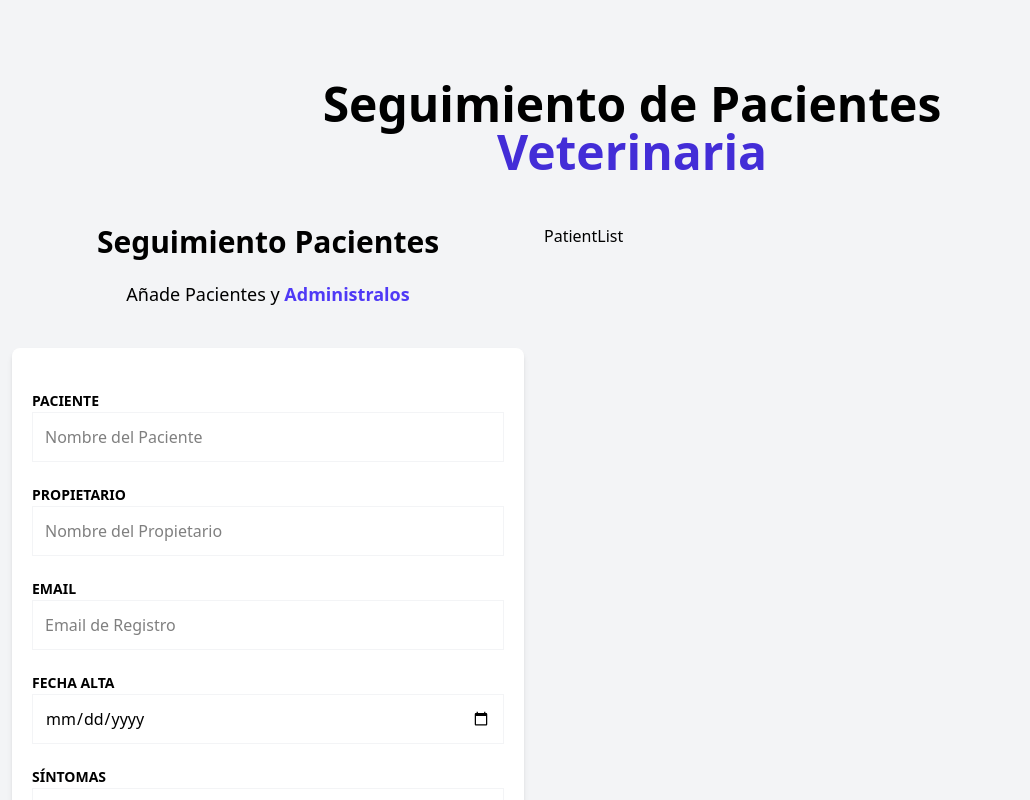
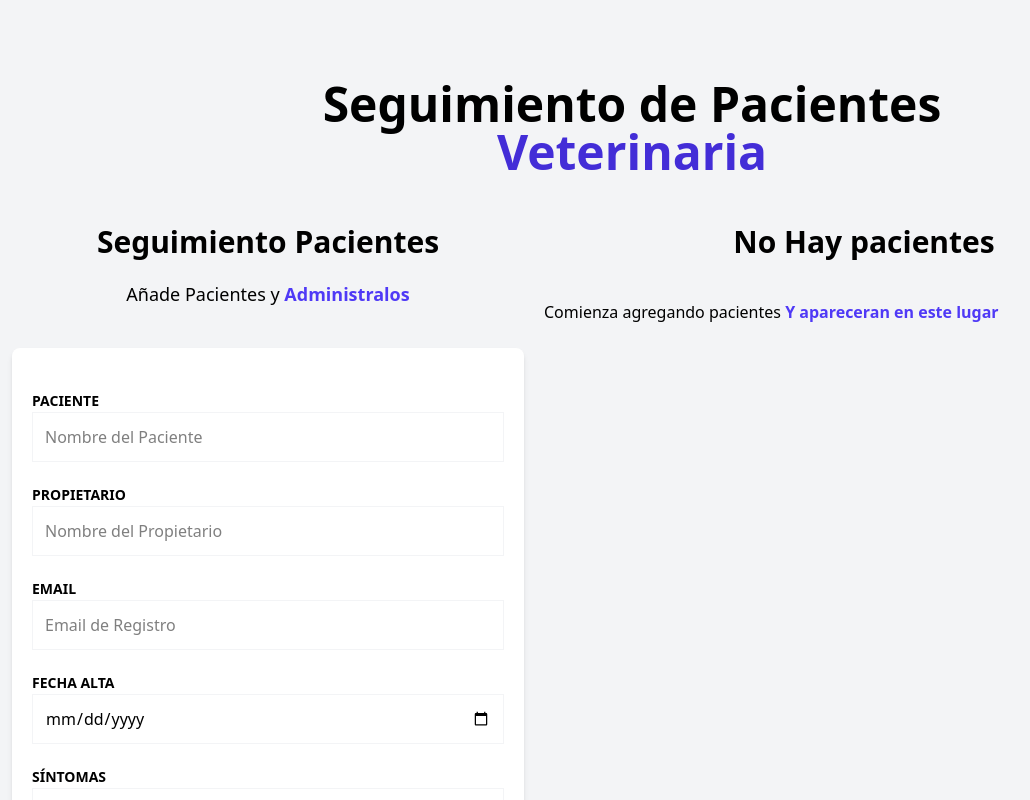
Before and after one commit to Germanilu/Patient-manager-zustand, a React (Vite) app: page / in a window 1280 px wide. Shown: the top 800 px of the page, without its empty margins (8-1038 px from the left). Built offline with nearby package versions, Linux system fonts and the light colour scheme.

Commit message:
Feat: add patient list

```diff
--- a/package.json
+++ b/package.json
@@ -15,12 +15,14 @@
     "react-dom": "^19.1.0",
     "react-hook-form": "^7.56.3",
     "tailwindcss": "^4.1.6",
+    "uuid": "^11.1.0",
     "zustand": "^5.0.4"
   },
   "devDependencies": {
     "@eslint/js": "^9.25.0",
     "@types/react": "^19.1.2",
     "@types/react-dom": "^19.1.2",
+    "@types/uuid": "^10.0.0",
     "@vitejs/plugin-react-swc": "^3.9.0",
     "eslint": "^9.25.0",
     "eslint-plugin-react-hooks": "^5.2.0",
--- /dev/null
+++ b/src/components/PatientDetails.tsx
@@ -0,0 +1,13 @@
+import type { Patient } from "../types"
+
+type PatientDetailsProps = {
+    patient: Patient
+}
+
+export default function PatientDetails({patient}:PatientDetailsProps) {
+  return (
+    <div>
+        {patient.name}
+    </div>
+  )
+}
--- a/src/components/PatientForm.tsx
+++ b/src/components/PatientForm.tsx
@@ -6,8 +6,7 @@ import { usePatientStore } from '../store';
 export default function PatientForm() {
 
     const { register, handleSubmit, formState: { errors } } = useForm<DraftPatient>();
-
-    const {addPatient} = usePatientStore()
+    const addPatient = usePatientStore(state => state.addPatient)
 
     const registerPatient = (data:DraftPatient) => {
         addPatient(data)
--- a/src/components/PatientList.tsx
+++ b/src/components/PatientList.tsx
@@ -1,5 +1,37 @@
+import { usePatientStore } from "../store";
+import PatientDetails from "./PatientDetails";
+
 export default function PatientList() {
+
+  const patients = usePatientStore(state => state.patients);
+  console.log(patients)
   return (
-    <div>PatientList</div>
+    <div className="md:w-1/2 lg:3/5 md:h-screen overflow-y-scroll ">
+      {patients.length ? (
+
+        <>
+          <h2 className="font-black text-3xl text-center">Listado de Pacientes</h2>
+          <p className="text-xl mt-5 mb-10 text-center">Administra tus {''}
+            <span className="text-indigo-600 font-bold">Pacientes y Citas</span>
+          </p>
+          {patients.map(patient => (
+            <PatientDetails
+              key={patient.id}
+              patient={patient}
+            />
+          ) )}
+        </>
+      ):
+      (
+      <>
+        <h2 className="font-black text-3xl text-center">No Hay pacientes</h2>
+        <p className="text-xl mt-5 mb-10 text-center"></p>
+          Comienza agregando pacientes {''}
+          <span className="text-indigo-600 font-bold">Y apareceran en este lugar</span>
+      </>
+      )
+      }
+
+    </div>
   )
 }
--- a/src/store.ts
+++ b/src/store.ts
@@ -1,5 +1,6 @@
 
 import {create} from 'zustand';
+import {v4 as uuidv4} from 'uuid'
 import type { DraftPatient, Patient } from './types';
 
 type PatientState = {
@@ -7,9 +8,23 @@ type PatientState = {
     addPatient:(data:DraftPatient) => void
 }
 
-export const usePatientStore = create<PatientState>(() => ({
+//Esta funcion transforma un DraftPatient (Sin ID) en un Patient completo agregandole un ID con uuidv4
+const createPatient = (patient:DraftPatient):Patient => {
+    return {
+        ...patient,
+        id: uuidv4()
+    }
+}
+
+//Creo y exporto un hook personalizado usePatientStore para modificar/leer el estado en todos los componentes
+export const usePatientStore = create<PatientState>((set) => ({
+
     patients: [],
+
     addPatient: (data) => {
-        console.log(data,'zus')
+        const newPatient = createPatient(data)
+        set((state) => ({
+            patients:[...state.patients, newPatient]
+        }))
     }
 }))
```
Also changed, not shown: 1 other file (tests, documents, lock files or other folders).
